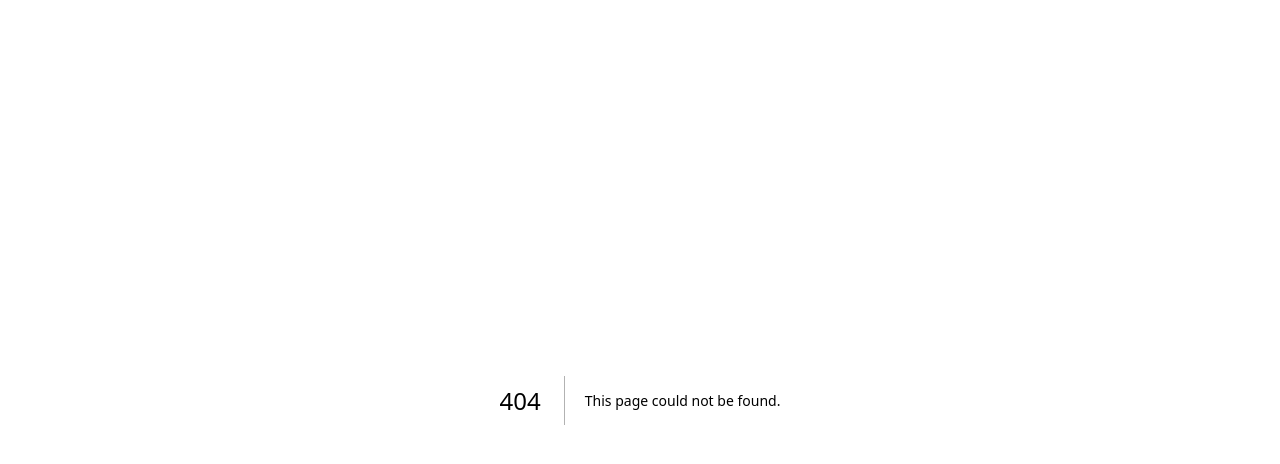
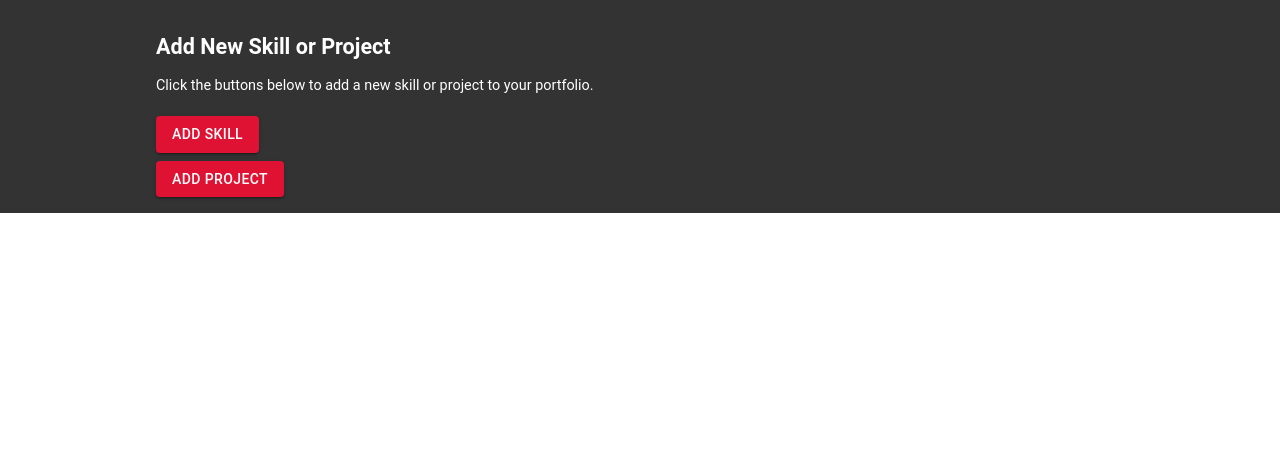
Before and after one commit to 22Boikutlo/portfolio, a Next.js app: page /add-buttons in a window 1280 px wide. Before the commit this address had no page. Shown: the top 464 px of the page. Built offline with nearby package versions, Linux system fonts and the light colour scheme.

Commit message:
feat: add AddButtons component and update Signin and Signup forms with improved structure and links

```diff
--- a/components/SkillsApi.js
+++ b/components/SkillsApi.js
@@ -47,11 +47,7 @@ const Skills = () => {
     <div id="skills" className="skills">
       <div className="container">
         <h1>Skills</h1>
-        <Link href="/add-skill">
-          <Button variant="contained" className="myBtn" color="primary">
-            Add Skill
-          </Button>
-        </Link>
+
 
         <Swiper
           modules={[Navigation, Pagination, Scrollbar, A11y]}
--- a/pages/Signup.js
+++ b/pages/Signup.js
@@ -54,7 +54,9 @@ return (
                 required
               />
             </div>
+            <div className='form-group'>
             <Button variant="contained" color="primary" type="submit" className='myBtn'>Register</Button>
+            </div>
           </form>
         </div>
       </div>
--- /dev/null
+++ b/pages/add-buttons.js
@@ -0,0 +1,32 @@
+import React from 'react'
+import { Button, TextField } from '@mui/material';
+import Link from 'next/link';
+
+function AddButtons() {
+  return (
+    <div>
+      <div className='footer'>
+        <div className='container'>
+          <h2>Add New Skill or Project</h2>
+          <p>Click the buttons below to add a new skill or project to your portfolio.</p>
+          <div>
+            <Link href="/add-skill">
+              <Button variant="contained" className="myBtn" color="primary">
+                Add Skill
+              </Button>
+            </Link>
+          </div>
+          <div>
+            <Link href="/add-project">
+              <Button variant="contained" className="myBtn" color="primary">
+                Add Project
+              </Button>
+            </Link>
+          </div>
+        </div>
+      </div>
+    </div>
+  );
+}
+
+export default AddButtons;
```
Also changed, not shown: pages/Signin.js (+5 -2 lines).
